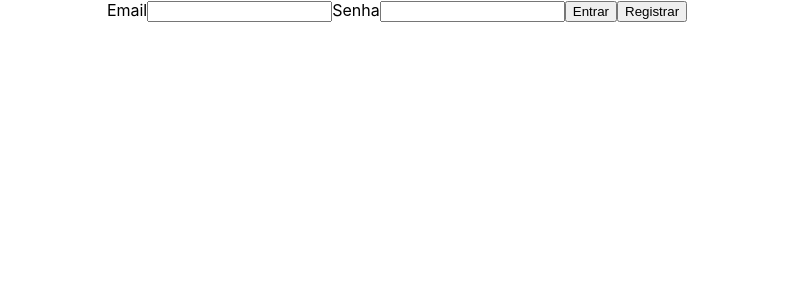
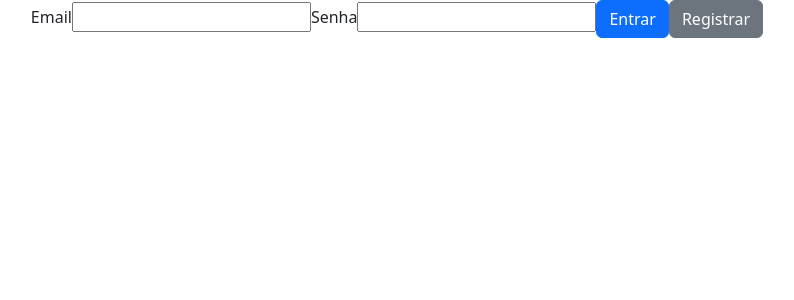
Before and after one commit to diogoasp/t3-frontend-test, a React (Create React App) app: page / in a window 1280 px wide. Shown: the top 300 px of the page, without its empty margins (243-1037 px from the left). Built offline with nearby package versions, Linux system fonts and the light colour scheme.

Commit message:
Bootstrap installed

```diff
--- a/package.json
+++ b/package.json
@@ -10,7 +10,9 @@
     "@types/node": "^16.18.0",
     "@types/react": "^18.0.22",
     "@types/react-dom": "^18.0.7",
+    "bootstrap": "^5.2.2",
     "react": "^18.2.0",
+    "react-bootstrap": "^2.5.0",
     "react-dom": "^18.2.0",
     "react-router-dom": "^6.4.2",
     "react-scripts": "5.0.1",
--- a/src/App.tsx
+++ b/src/App.tsx
@@ -7,8 +7,7 @@ import ProductTable from './components/ProductTables';
 function App() {
   return (
     <div className="App">
-      <AppRoutes/>
-      {/* <ProductTable produtos={produtos} /> */}
+      <AppRoutes />
     </div>
   );
 }
--- a/src/index.tsx
+++ b/src/index.tsx
@@ -3,6 +3,7 @@ import ReactDOM from 'react-dom/client';
 import './index.css';
 import App from './App';
 import reportWebVitals from './reportWebVitals';
+import 'bootstrap/dist/css/bootstrap.min.css';
 
 const root = ReactDOM.createRoot(
   document.getElementById('root') as HTMLElement
--- a/src/pages/LoginPage.tsx
+++ b/src/pages/LoginPage.tsx
@@ -1,7 +1,9 @@
 import React, { useState } from "react";
 import { useNavigate } from "react-router-dom";
+import Button from 'react-bootstrap/Button';
 import MockUsuarioController from "../controller/MockUsuarioController";
 import MockUsuarioRepository from "../repository/MockUsuarioRepository";
+import Form from 'react-bootstrap/Form';
 
 const LoginPage = () => {
     const navigate = useNavigate();
@@ -38,8 +40,8 @@ const LoginPage = () => {
                 <input type="email" name="email" id="email" value={email} data-testid="email" onChange={(evento) => setEmail(evento.target.value)} />
                 <label htmlFor="senha">Senha</label>
                 <input type="password" name="senha" id="senha" data-testid="password" value={senha} onChange={(evento) => setSenha(evento.target.value)} />
-                <button type="submit" data-testid="login">Entrar</button>
-                <button type="submit" data-testid="create">Registrar</button>
+                <Button variant="primary" type="submit" data-testid="login">Entrar</Button>
+                <Button variant="secondary" type="submit" data-testid="create">Registrar</Button>
             </form>
         </div>
     )
```
Also changed, not shown: 1 other file (tests, documents, lock files or other folders).
